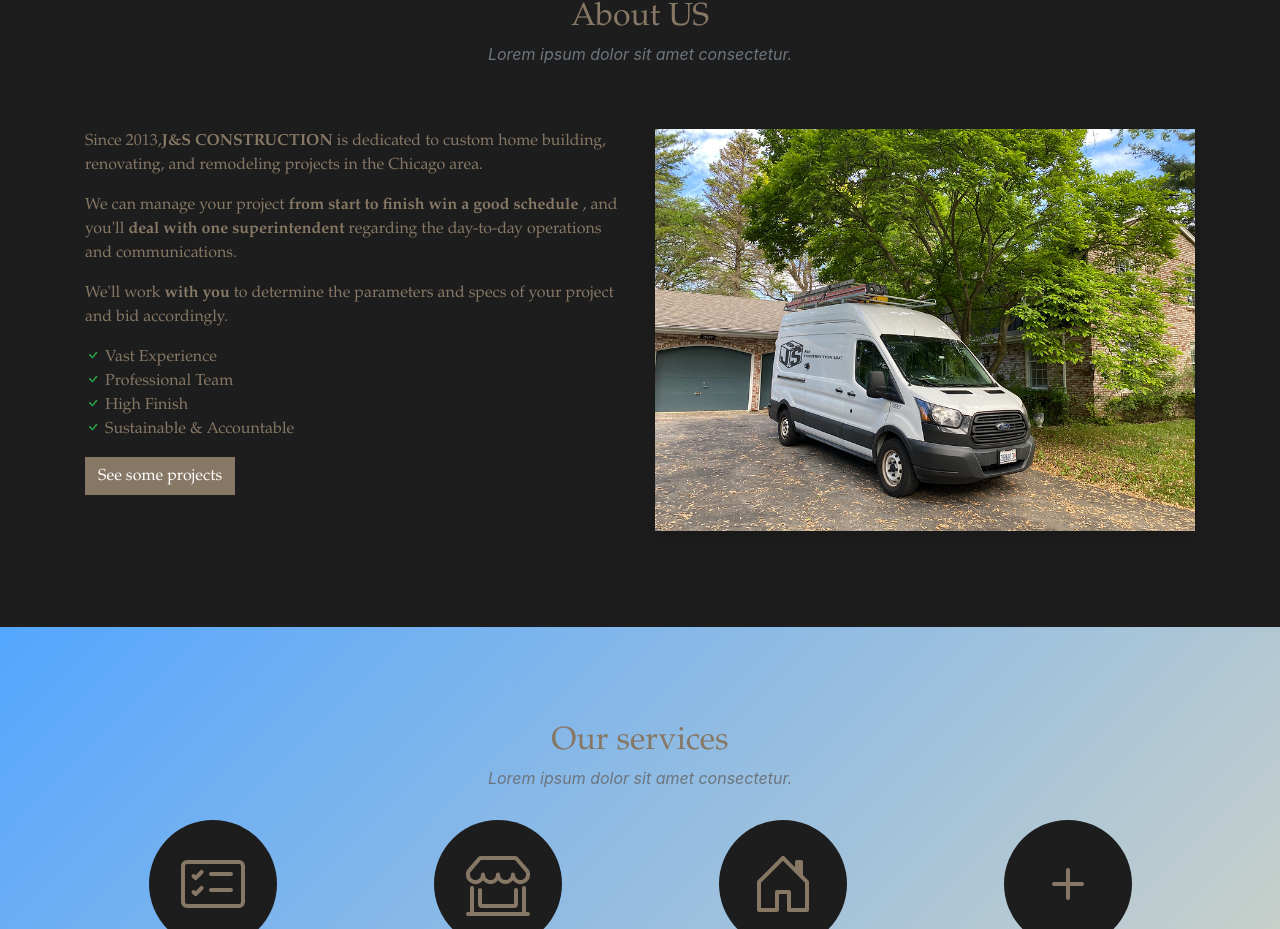
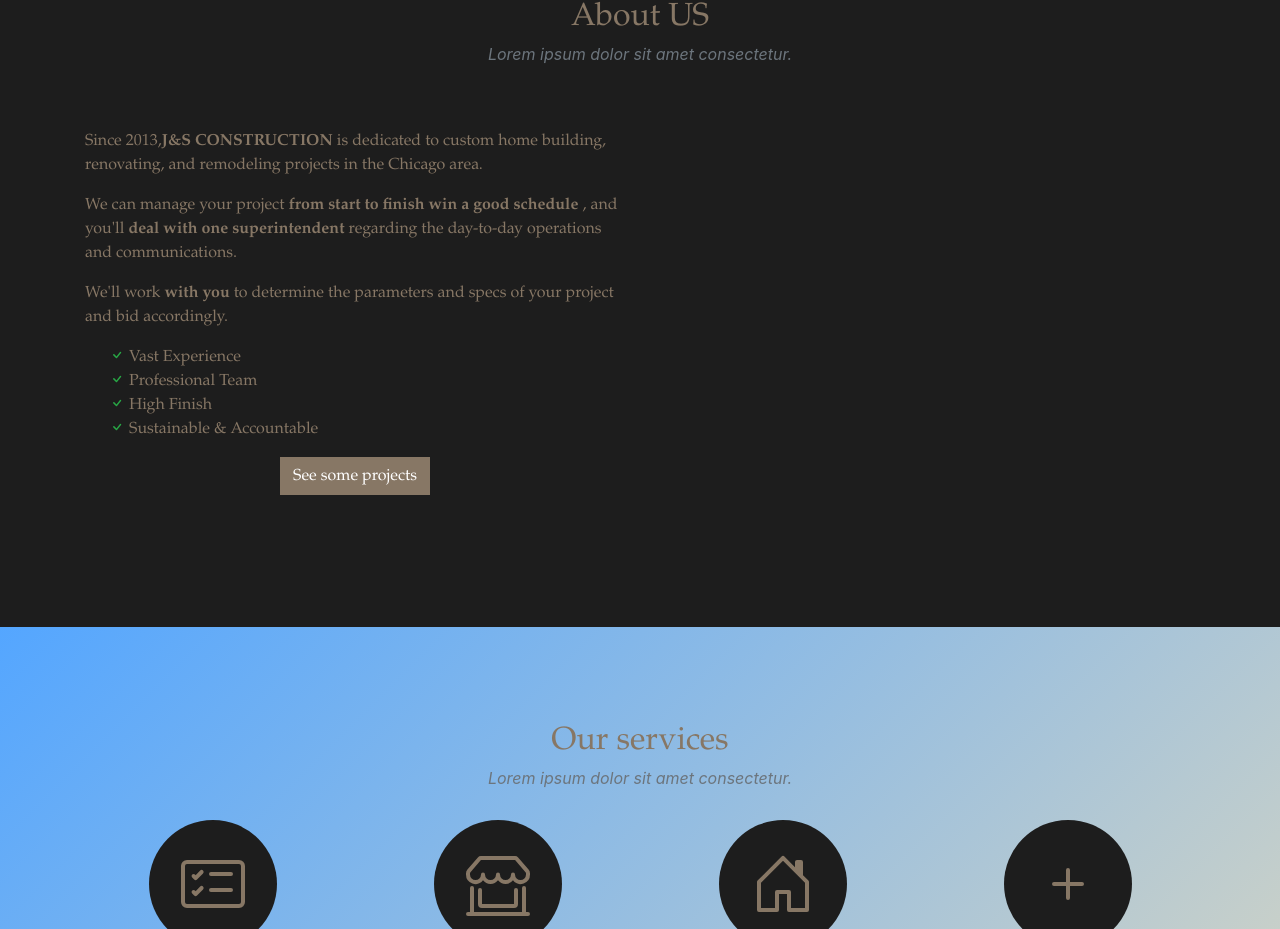
Before and after one commit to jb-reynaud/general-constructors-js, a Nuxt app: page / in a window 1280 px wide. Shown: the part 952-1881 px from the top of the page. Built offline with nearby package versions, Linux system fonts and the light colour scheme.

Commit message:
Fix scroll x.

```diff
--- a/pages/index.vue
+++ b/pages/index.vue
@@ -57,7 +57,7 @@
               determine the parameters and specs of your project and bid
               accordingly.
             </p>
-            <ul class="list-unstyled">
+            <ul class="list-unstyled ml-4">
               <li><b-icon icon="check" variant="success" /> Vast Experience</li>
               <li>
                 <b-icon icon="check" variant="success" /> Professional Team
@@ -68,15 +68,16 @@
                 Accountable
               </li>
             </ul>
-            <b-button squared href="#projects">See some projects</b-button>
+            <div class="text-center mb-4">
+              <b-button squared href="#projects">See some projects</b-button>
+            </div>
           </b-col>
           <b-col md="6">
             <b-img
               src="~/assets/images/about-us.jpg"
               fluid
               alt="Truck"
-              class="shadow"
-              data-aos="fade-left"
+              data-aos="truck-animation"
             />
           </b-col>
         </b-row>
@@ -235,4 +236,21 @@ html {
     background-image: linear-gradient(135deg, #54a6ff 0%, #dcd7c0 100%);
   }
 }
+
+[data-aos="truck-animation"] {
+  opacity: 0;
+  transition-property: transform, opacity;
+
+  &.aos-animate {
+    opacity: 1;
+  }
+
+  @media screen and (min-width: 768px) {
+    transform: translateX(100px);
+
+    &.aos-animate {
+      transform: translateX(0);
+    }
+  }
+}
 </style>
```
